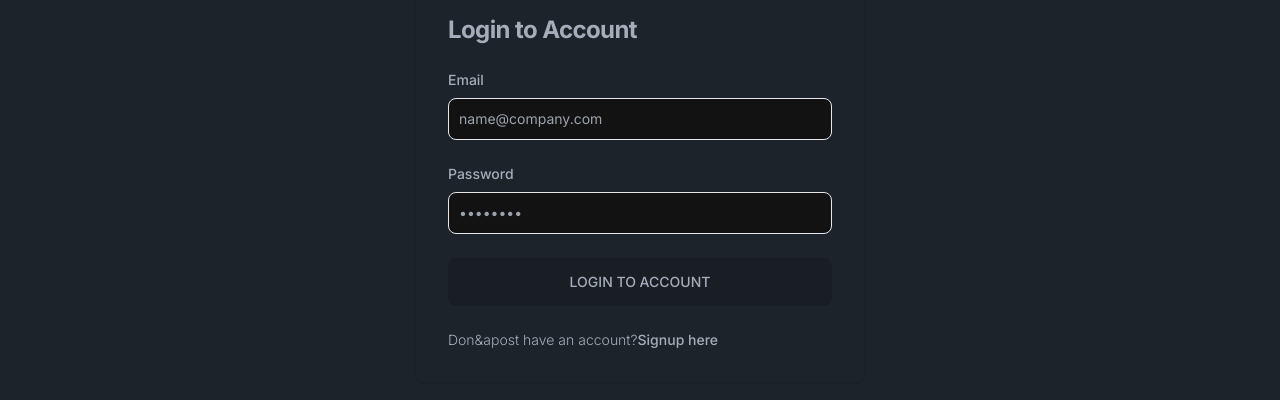
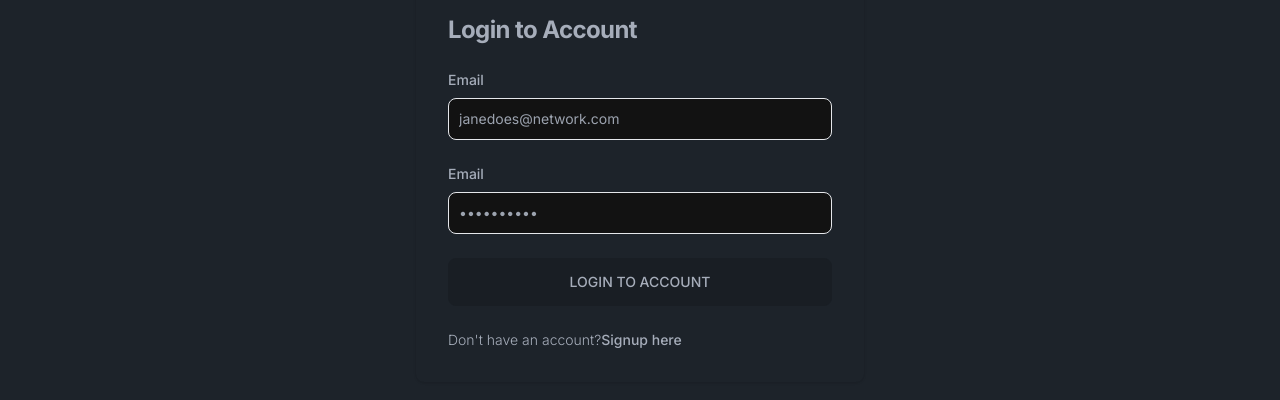
Before and after one commit to SrMoffat/network-canvas, a Next.js app: page /login in a window 1280 px wide. Shown: the part 128-528 px from the top of the page. Built offline with nearby package versions, Linux system fonts and the light colour scheme; no server answers.

Commit message:
chore(login): cleanup login component

```diff
--- /dev/null
+++ b/app/components/form/Input.tsx
@@ -0,0 +1,19 @@
+
+const inputClassName = 'border sm:text-sm rounded-lg focus:ring-primary-600 focus:border-primary-600 block w-full p-2.5'
+const labelClassName = "block mb-2 text-sm font-medium";
+
+interface InputProps {
+    name: string;
+    label: string;
+    type: string;
+    placeholder: string;
+}
+
+const Input = ({ name, label, type, placeholder }: InputProps) => (
+    <div key={name}>
+        <label htmlFor={name} className={labelClassName}>{label}</label>
+        <input type={type} name={name} id={name} className={inputClassName} placeholder={placeholder} />
+    </div>
+)
+
+export default Input;
--- a/app/components/index.tsx
+++ b/app/components/index.tsx
@@ -2,6 +2,7 @@ export { default as Hero } from './hero';
 export { default as Avatar } from './avatar';
 export { default as Footer } from './footer';
 export { default as Nav } from './navbar/Nav';
+export { default as Input } from './form/Input';
 export { default as Logo } from './navbar/Logo';
 export { default as Loader } from './info/Loader';
 export { default as InfoTitle } from './info/Title';
--- a/app/login/Content.tsx
+++ b/app/login/Content.tsx
@@ -1,5 +1,7 @@
-import Link from 'next/link';
-const LoginContent = () =>
+import LoginForm from "./Form";
+
+const LoginContainer = () => {
+  return (
     <section>
       <div className="flex flex-col items-center justify-center py-6">
         <div className="w-full rounded-lg shadow dark:border md:mt-0 sm:max-w-md xl:p-0">
@@ -7,27 +9,18 @@ const LoginContent = () =>
             <h1 className="text-xl font-bold leading-tight tracking-tight md:text-2xl">
               Login to Account
             </h1>
-          <form className="space-y-4 md:space-y-6" action="#">
-            <div>
-              <label htmlFor="email" className="block mb-2 text-sm font-medium">Email</label>
-              <input type="email" name="email" id="email" className="border sm:text-sm rounded-lg focus:ring-primary-600 focus:border-primary-600 block w-full p-2.5" placeholder="name@company.com" />
-            </div>
-            <div>
-              <label htmlFor="password" className="block mb-2 text-sm font-medium">Password</label>
-              <input type="password" name="password" id="password" placeholder="••••••••" className="border sm:text-sm rounded-lg focus:ring-primary-600 focus:border-primary-600 block w-full p-2.5" />
-            </div>
-            <button type="submit" className="btn w-full font-medium rounded-lg text-sm px-5 py-2.5 text-center">Login to account</button>
-            <p className="text-sm font-light">
-                            Don&apost have an account?
-              <Link href="/signup" className="font-medium text-primary-600 hover:underline dark:text-primary-500">
-                            Signup here
-              </Link>
-            </p>
-          </form>
+            <LoginForm />
           </div>
         </div>
       </div>
     </section>
-;
+  )
+};
+
+const LoginContent = () => {
+  return (
+    <LoginContainer />
+  )
+};
 
 export default LoginContent;
--- /dev/null
+++ b/app/login/Form.tsx
@@ -0,0 +1,41 @@
+'use client'
+
+import Link from 'next/link';
+
+import { useSession } from 'next-auth/react';
+
+import { Input } from '@/app/components';
+
+const loginFormInputs = [
+    {
+        type: "email",
+        name: "email",
+        label: "Email",
+        placeholder: "janedoes@network.com",
+    },
+    {
+        type: "password",
+        name: "password",
+        label: "Email",
+        placeholder: "••••••••••",
+    },
+];
+const LoginForm = () => {
+    const { data } = useSession();
+    return (
+        <form className="space-y-4 md:space-y-6" action="#">
+            {loginFormInputs.map(({ type, name, label, placeholder }) => (
+                <Input key={name} name={name} type={type} label={label} placeholder={placeholder} />
+            ))}
+            <button type="submit" className="btn w-full font-medium rounded-lg text-sm px-5 py-2.5 text-center">Login to account</button>
+            <p className="text-sm font-light">
+                Don't have an account?
+                <Link href="/signup" className="font-medium text-primary-600 hover:underline dark:text-primary-500">
+                    Signup here
+                </Link>
+            </p>
+        </form>
+    )
+};
+
+export default LoginForm
```
Lines whose indentation alone changed are shown as unchanged.
